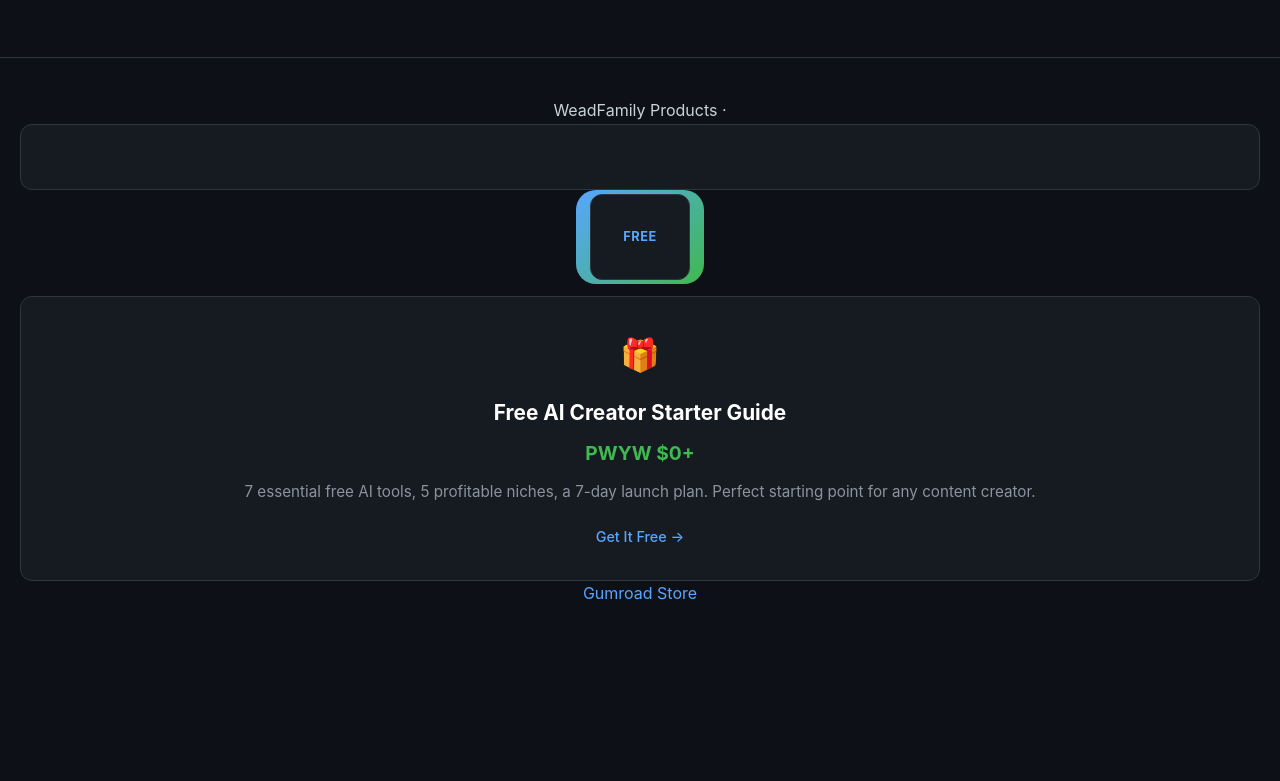
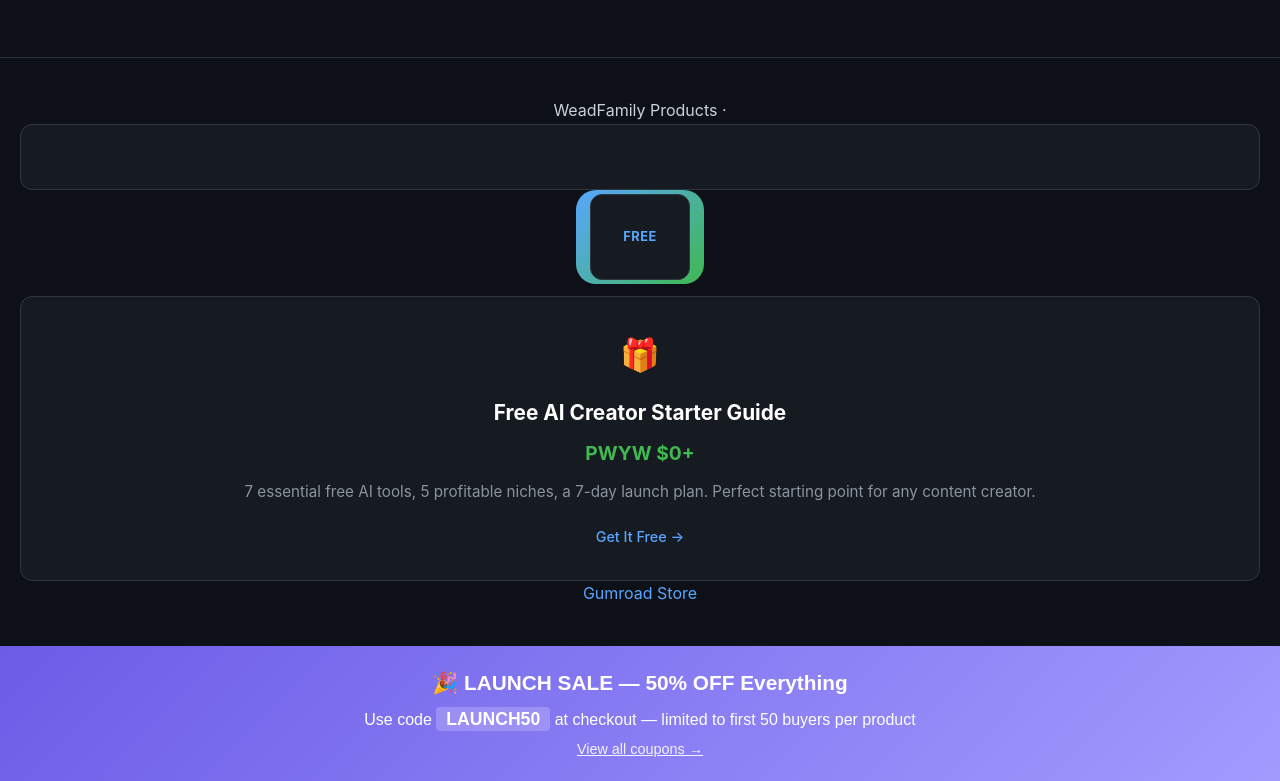
Before and after one commit to weadfamilyprojects/weadfamily-landing, a plain HTML site: page index.html in a window 1280 px wide. Shown: the part 1700-2481 px from the top of the page. Before the commit the page ends 2346 px from the top, so only its background shows below. Drawn offline with Linux system fonts and the light colour scheme.

Commit message:
Add LAUNCH50 discount banner to storefront

```diff
--- a/index.html
+++ b/index.html
@@ -112,5 +112,11 @@
 <div class="link">Get It Free →</div>
 </a>
 <a href="https://weadventures.gumroad.com">Gumroad Store</a></p></div>
+
+<div style="background:linear-gradient(135deg,#6c5ce7,#a29bfe);padding:20px;text-align:center;color:white;font-family:sans-serif">
+  <p style="font-size:1.3rem;font-weight:bold;margin:0 0 5px">🎉 LAUNCH SALE — 50% OFF Everything</p>
+  <p style="margin:0">Use code <strong style="background:rgba(255,255,255,0.2);padding:2px 10px;border-radius:4px;font-size:1.1em">LAUNCH50</strong> at checkout — limited to first 50 buyers per product</p>
+  <p style="margin:5px 0 0;font-size:0.9em;opacity:0.9"><a href="coupons.html" style="color:white;text-decoration:underline">View all coupons →</a></p>
+</div>
 </body>
 </html>
```
